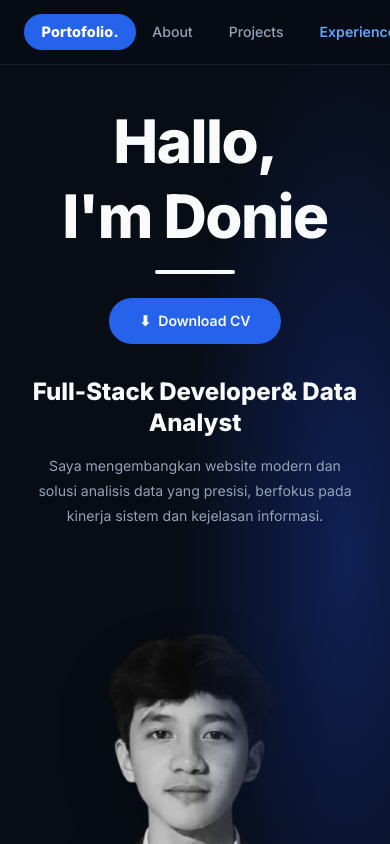
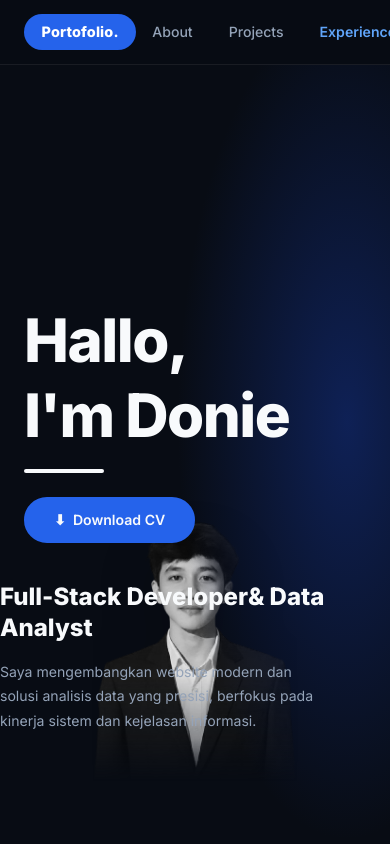
Before and after one commit to dmakapeli-prog/doni-portfolio, a Next.js app: page / in a window 390 px wide. Shown: the top 844 px of the page. Built offline with nearby package versions, Linux system fonts and the light colour scheme.

Commit message:
UI Polish: Fine-tune image scale to prevent head cutoff and fix text overlap issues

```diff
--- a/app/page.js
+++ b/app/page.js
@@ -89,9 +89,9 @@ function HeroSection() {
         className="relative flex flex-col items-center justify-between pt-10 lg:pt-0 w-full min-h-[85vh] lg:h-[85vh] max-w-7xl mx-auto overflow-hidden px-6 lg:px-12 gap-8 lg:gap-0"
       >
 
-        {/* KIRI — Greeting + CV Button (Mobile: Flow atas, PC: Absolut Kiri) */}
-        <div className="flex flex-col items-center text-center lg:items-start lg:text-left z-10 hero-left lg:absolute lg:left-12 lg:top-1/2 lg:-translate-y-1/2 lg:pt-0">
-          <div className="fade-up flex flex-col items-center lg:items-start">
+        {/* KIRI — Greeting + CV Button */}
+        <div className="absolute left-6 lg:left-12 top-1/2 -translate-y-1/2 flex flex-col items-start z-10 max-w-lg hero-left">
+          <div className="fade-up flex flex-col items-start">
             <h1 className="hero-greeting text-6xl md:text-7xl lg:text-[5.5rem] font-extrabold leading-tight lg:leading-none tracking-tight">
               Hallo,<br />I&apos;m Donie
             </h1>
@@ -104,8 +104,8 @@ function HeroSection() {
           </div>
         </div>
 
-        {/* KANAN — Role & Description (Mobile: Flow tengah, PC: Absolut Kanan Bawah) */}
-        <div className="flex flex-col items-center text-center lg:items-start lg:text-left z-10 max-w-md lg:max-w-sm hero-right fade-up fd3 lg:absolute lg:right-12 lg:bottom-12 xl:bottom-20">
+        {/* KANAN — Role & Description */}
+        <div className="absolute right-6 lg:right-12 bottom-12 lg:bottom-20 flex flex-col items-start z-10 max-w-sm hero-right fade-up fd3">
           <h2 className="hero-role text-2xl lg:text-3xl">
             Full-Stack Developer<br className="hidden lg:block" />&amp; Data Analyst
           </h2>
@@ -115,12 +115,12 @@ function HeroSection() {
           </p>
         </div>
 
-        {/* TENGAH — Portrait Photo (Mobile: Flow bawah, PC: Absolut Tengah Dasar) */}
-        <div className="flex justify-center items-end z-0 pointer-events-none fade-up fd2 lg:absolute lg:bottom-0 lg:left-1/2 lg:-translate-x-1/2">
+        {/* TENGAH — Portrait Photo */}
+        <div className="absolute bottom-0 left-1/2 -translate-x-1/2 flex justify-center items-end z-0 pointer-events-none fade-up fd2">
           <img
             src="/donie-profile.png"
             alt="Donie Makapeli — Full-Stack Developer & Data Analyst"
-            className="hero-photo w-auto h-[65vh] md:h-[75vh] lg:h-[85vh] max-w-3xl transform scale-110 lg:scale-[1.35] origin-bottom object-contain object-bottom grayscale drop-shadow-2xl"
+            className="hero-photo h-[60vh] md:h-[70vh] lg:h-[80vh] w-auto max-w-2xl transform scale-105 lg:scale-110 origin-bottom object-contain object-bottom grayscale drop-shadow-2xl"
           />
         </div>
 
```
